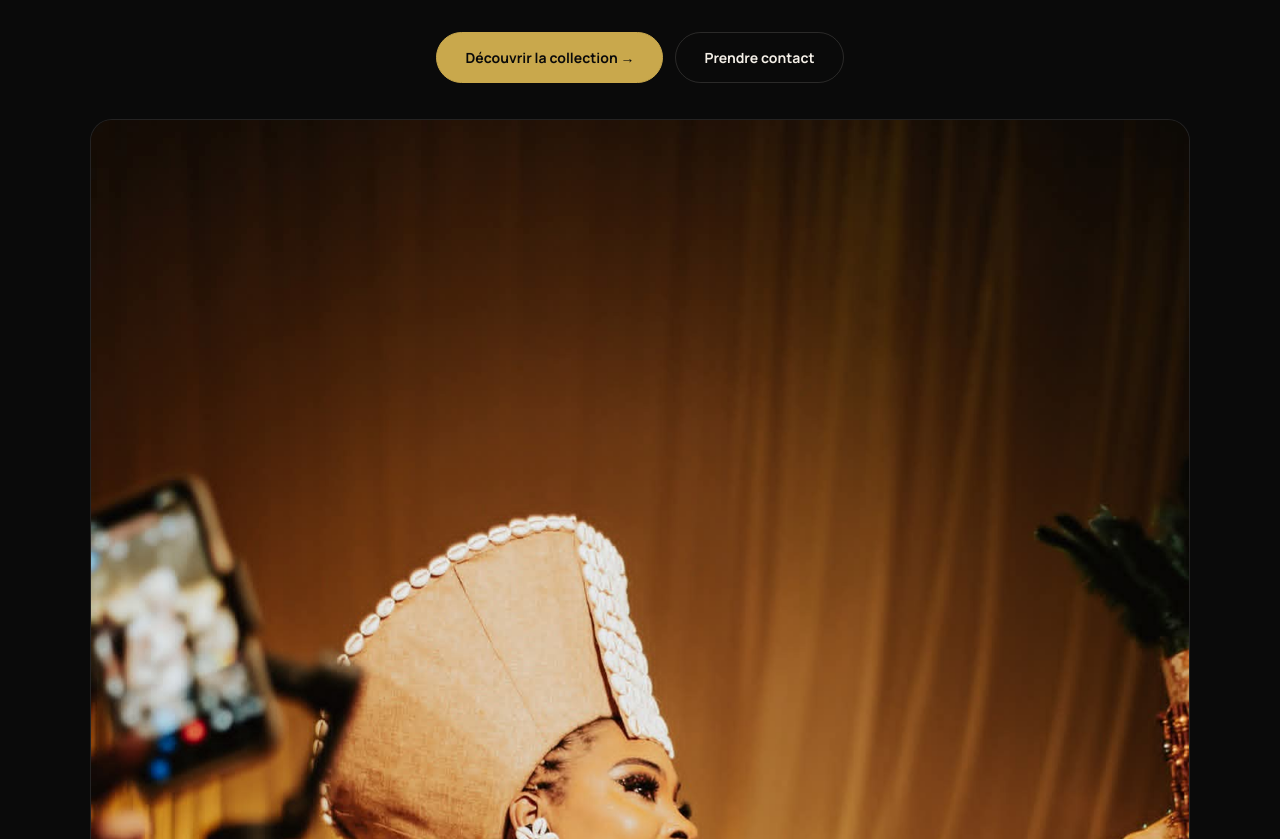
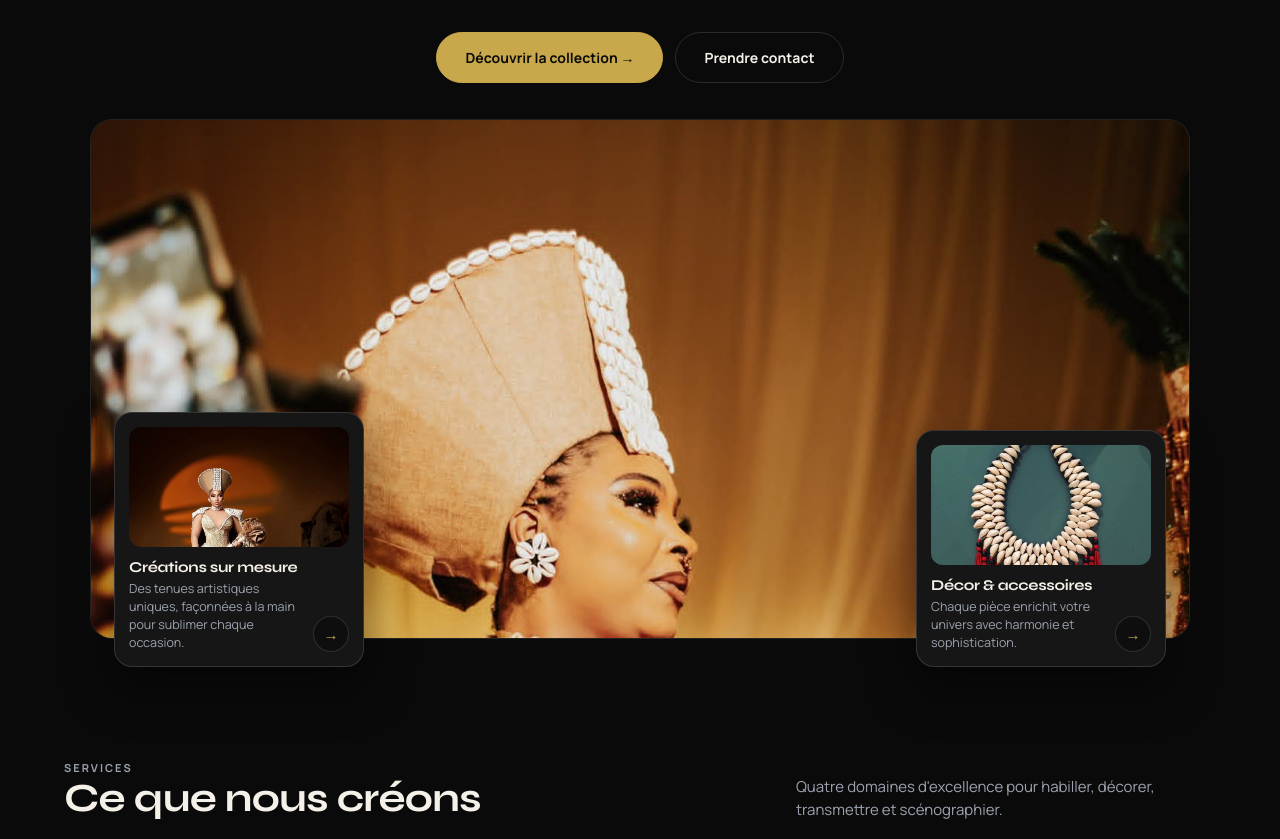
Before and after one commit to ange918/ecolo, a React (Vite) app: page / in a window 1280 px wide. Shown: the part 484-1323 px from the top of the page. Built offline with nearby package versions, Linux system fonts and the light colour scheme; no server answers; the database is empty.

Commit message:
Limite la hauteur de la photo du hero épinglé.
La feuille qui couvre le titre garde la taille du visuel, au lieu de s'étirer sur la hauteur naturelle de l'image.

Co-authored-by: BigSixteen  <thee40775@gmail.com>

```diff
--- a/src/index.css
+++ b/src/index.css
@@ -254,14 +254,20 @@ h1, h2, h3, h4, .display {
   padding: 0 0 72px;
 }
 .hero-cover-inner {
-  flex: 1;
+  flex: 1 1 auto;
   display: flex;
   flex-direction: column;
-  min-height: 100%;
+  min-height: 0;
 }
 .hero-visual { position: relative; max-width: 1100px; margin: 0 auto; width: 100%; }
-.hero-pin-cover .hero-visual { flex: 1; display: flex; margin-bottom: 0; }
+.hero-pin-cover .hero-visual {
+  flex: 1 1 auto;
+  display: flex;
+  margin-bottom: 0;
+  min-height: clamp(260px, 48vw, 520px);
+}
 .hero-visual .main {
+  position: relative;
   width: 100%;
   height: clamp(260px, 48vw, 520px);
   border-radius: 22px;
@@ -269,8 +275,19 @@ h1, h2, h3, h4, .display {
   border: 1px solid var(--line);
   background: #111;
 }
-.hero-pin-cover .hero-visual .main { flex: 1; height: auto; min-height: clamp(260px, 48vw, 520px); }
-.hero-visual .main img { width: 100%; height: 100%; object-fit: cover; object-position: center 28%; }
+.hero-pin-cover .hero-visual .main {
+  flex: 1 1 auto;
+  height: auto;
+  min-height: clamp(260px, 48vw, 520px);
+}
+.hero-visual .main img {
+  position: absolute;
+  inset: 0;
+  width: 100%;
+  height: 100%;
+  object-fit: cover;
+  object-position: center 28%;
+}
 .float-card {
   display: none;
   position: absolute;
```
